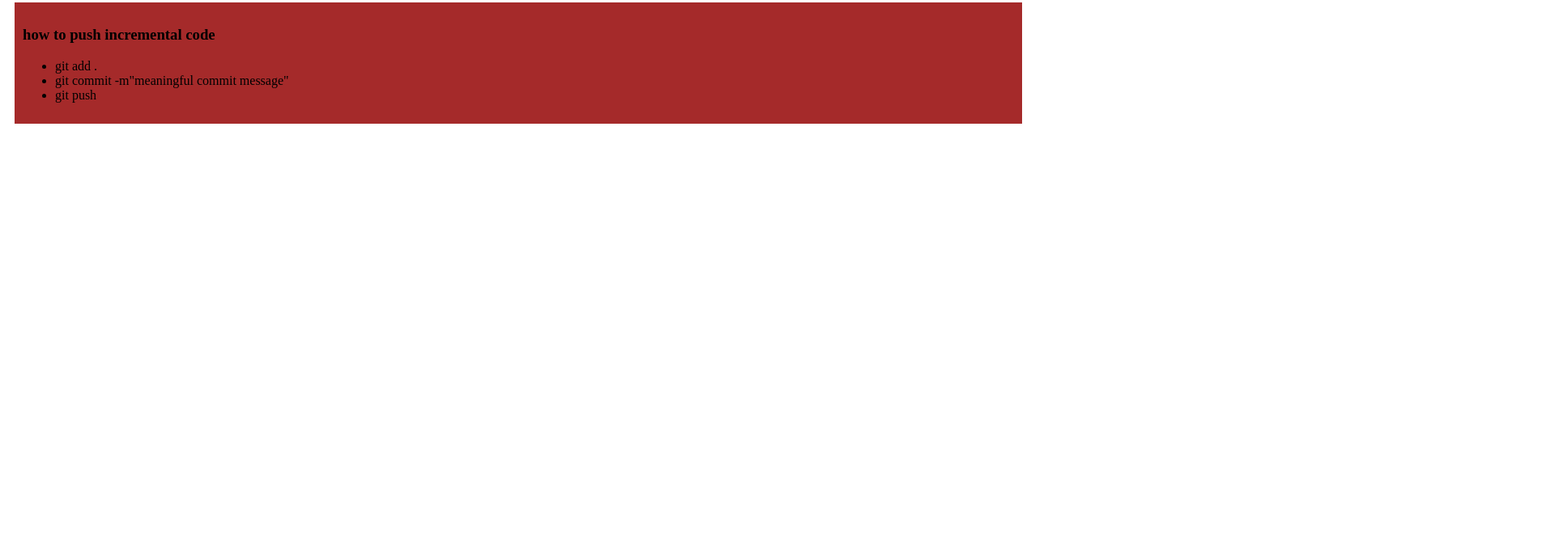
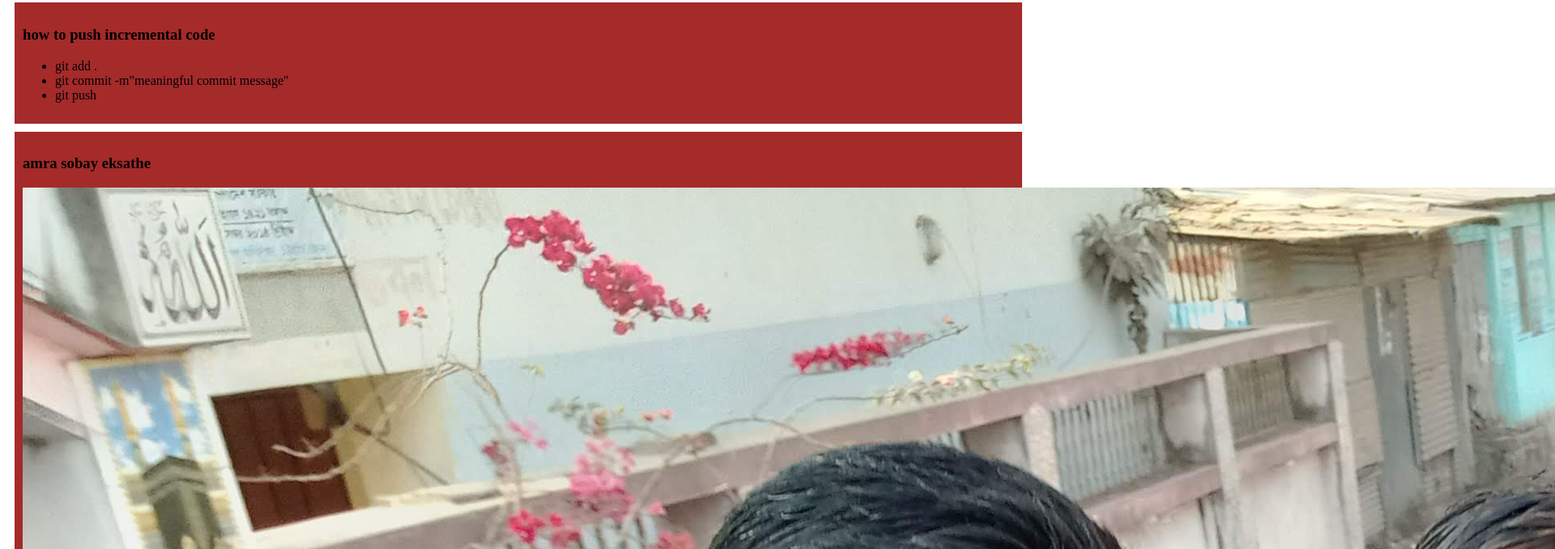
Before and after one commit to Karnyn/my-simple-website, a plain HTML site: page index.html in a window 1280 px wide. Shown: the part 377-1056 px from the top of the page at 81% size, 1920 px wide, since content can reach past the window. Before the commit the page ends 800 px from the top, so only its background shows below. Drawn offline with Linux system fonts and the light colour scheme.

Commit message:
added us

```diff
--- a/index.html
+++ b/index.html
@@ -26,6 +26,10 @@
             <li>git push</li>
         </ul>
     </div>
+    <div>
+        <h3>amra sobay eksathe</h3>
+        <img src="images/amra.jpg" alt="">
+    </div>
 
 </body>
 </html>
```
Also changed, not shown: images/amra.jpg (added).
